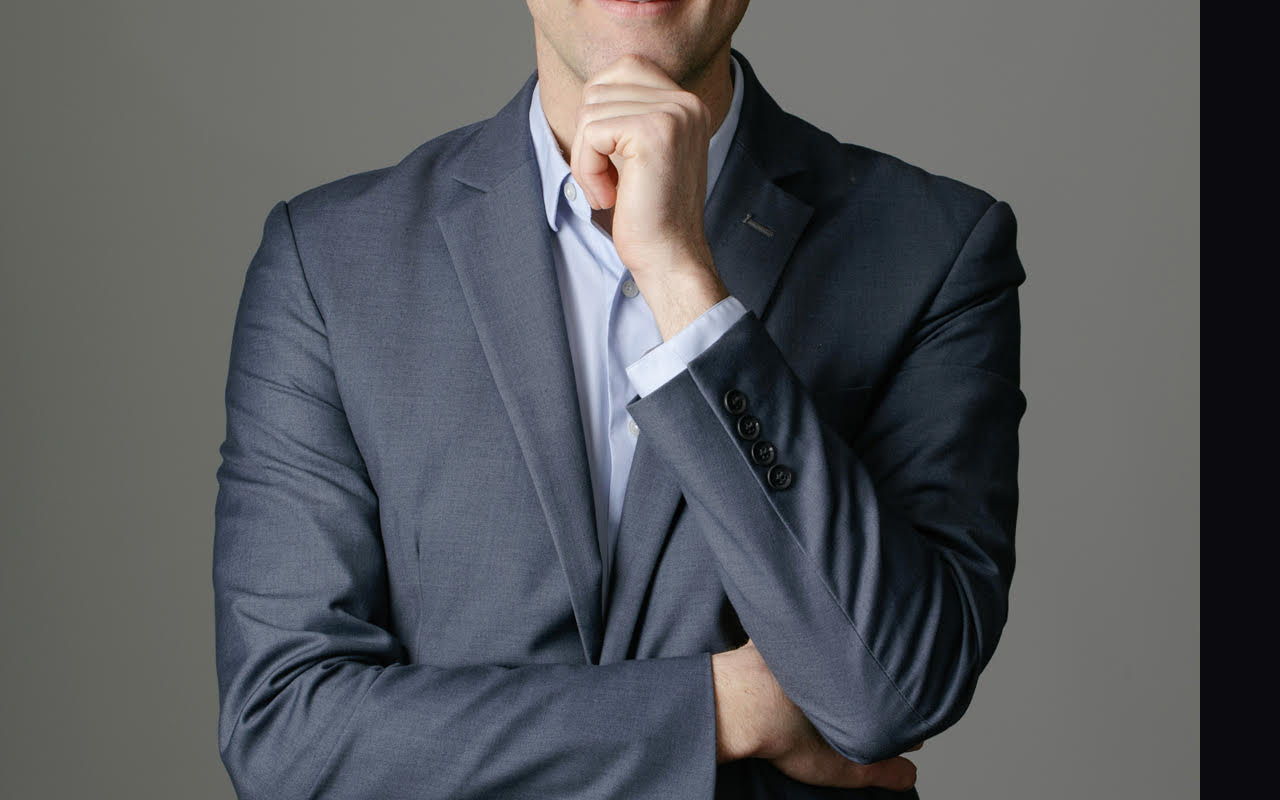
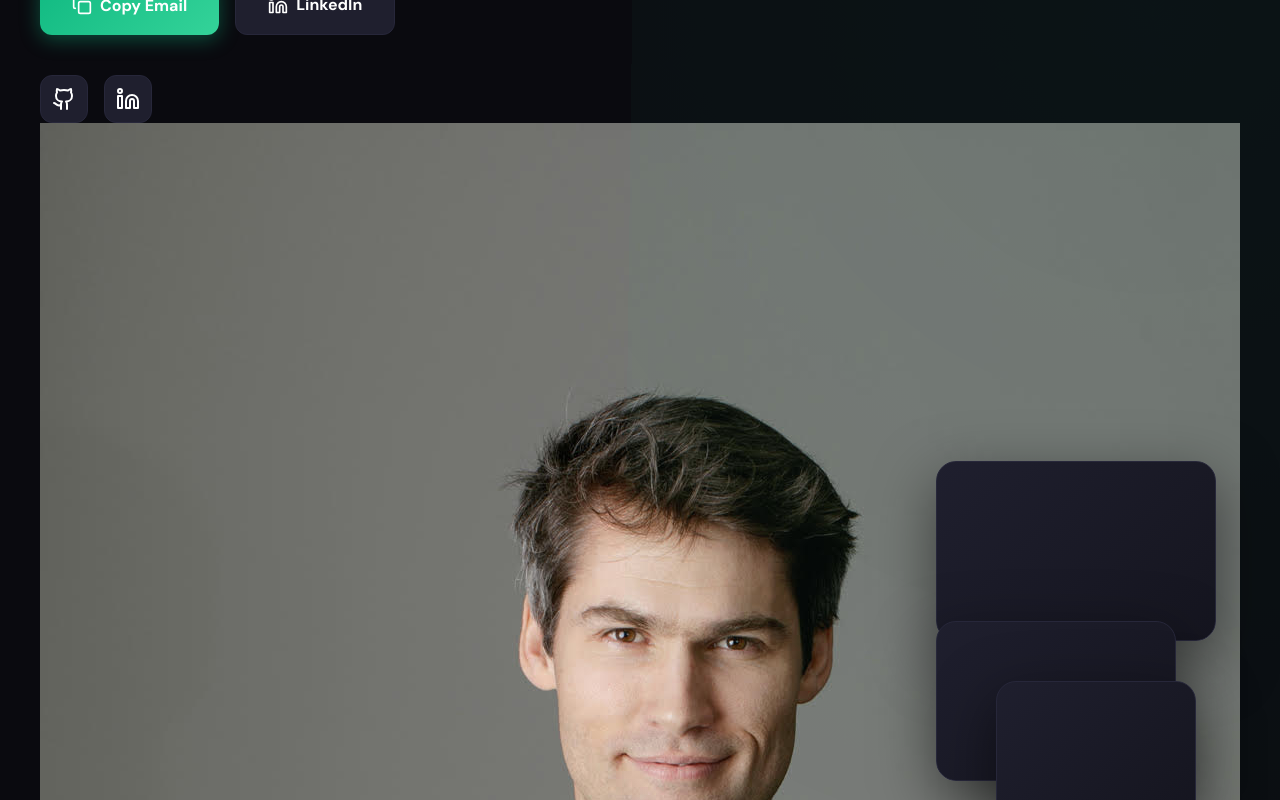
Before and after one commit to stephaneritty-del/portfolio, a React (Vite) app: page / in a window 1280 px wide. Shown: the part 640-1440 px from the top of the page. Built offline with nearby package versions, Linux system fonts and the light colour scheme.

Commit message:
Update App.jsx

```diff
--- a/src/App.jsx
+++ b/src/App.jsx
@@ -73,8 +73,10 @@ function App() {
   return (
     <div className="portfolio">
       {/* Hero Section */}
-      <img src="/stephane.jpg" alt="Stephane Ritty" className="hero-photo" />
+
       <section className={`hero ${isVisible ? 'visible' : ''}`}>
+          <div className="hero-layout">
+
         <div className="hero-content">
           <div className="hero-badge">
             <Sparkles size={16} />
@@ -121,11 +123,15 @@ I build vision, architect business and operating models, design financial and pr
             </a>
           </div>
         </div>
-
+   <div className="hero-photo-container">
+      <img src="/stephane.jpg" alt="Stephane Ritty" className="hero-photo" />
+    </div>
+             </div>
         <div className="hero-visual">
           <div className="floating-card card-1"></div>
           <div className="floating-card card-2"></div>
           <div className="floating-card card-3"></div>
+
         </div>
       </section>
 
```
